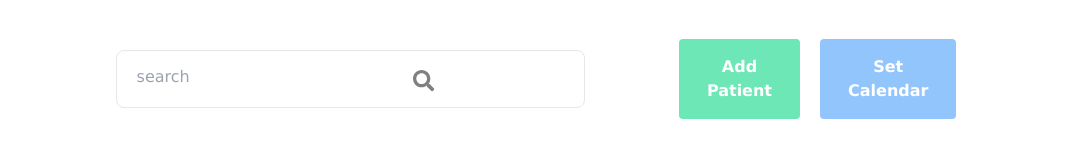
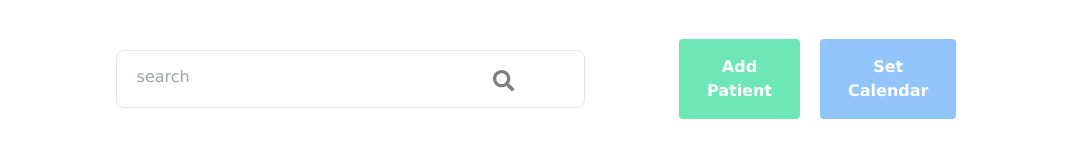
Before and after one commit to ikramkharbouch/DPI_APP, a Next.js app in the folder client/: page /home in a window 1280 px wide. Shown: the part 241-398 px from the top of the page, without its empty margins (104-1178 px from the left). Built offline with nearby package versions, Linux system fonts and the light colour scheme; sample sign-in values are in the browser's storage.

Commit message:
Fix faSearch positioning

```diff
--- a/client/pages/home.js
+++ b/client/pages/home.js
@@ -35,7 +35,7 @@ const Home = () => {
                 <div className="pt-10 w-11/12 flex mx-auto text-center justify-between items-center">
                     <form className="w-full ml-0">
                         <input type="text" placeholder="search" className="border w-5/6 lg:px-20 py-4 rounded-lg float-left" />
-                        <FontAwesomeIcon icon={faSearch} color="gray" size="lg" className="relative right-16 md:right-24 lg:right-52 mt-5" />
+                        <FontAwesomeIcon icon={faSearch} color="gray" size="lg" className="relative right-16 md:right-24 lg:right-32 mt-5" />
                     </form>
                     <div className="mr-20 mx-auto lg:mx-0 hidden lg:flex">
                         <button className="px-4 py-2 lg:px-7 lg:py-4 rounded bg-green-300 text-white font-bold mr-5 mt-5 lg:mt-0">Add Patient</button>
```
